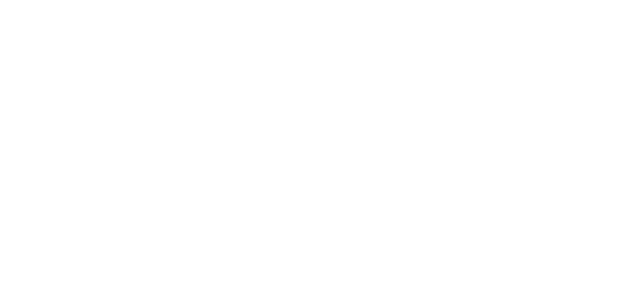
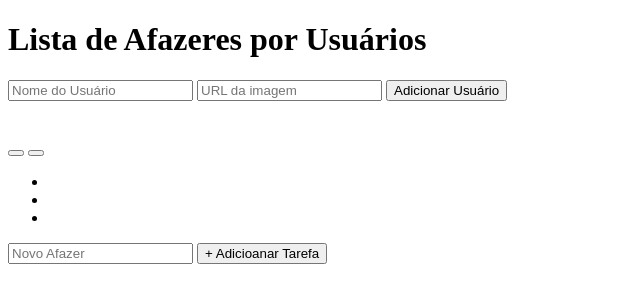
Before and after one commit to Pnonato/Desafio-1, a plain HTML site: page index.html in a window 1280 px wide. Shown: the whole page, without its empty margins (0-640 px from the left). Drawn offline with Linux system fonts and the light colour scheme.

Commit message:
feat: html file

```diff
--- a/index.html
+++ b/index.html
@@ -8,6 +8,39 @@
 </head>
 <body>
 
+    <div id="main-container">
+        <h1>Lista de Afazeres por Usuários</h1>
+
+        <div id="user-container">
+
+            <input type="text" placeholder="Nome do Usuário">
+            <input type="text" placeholder="URL da imagem">
+            <button id="addUser">Adicionar Usuário</button>
+
+        </div>
+
+
+        <div id="task-container">
+            <img src="" alt="">
+            <h2></h2>
+            <button></button>
+            <button></button>
+
+            <ul>
+                <li></li>
+                <li></li>
+                <li></li>
+            </ul>
+
+            <input type="text" placeholder="Novo Afazer">
+            <button > + Adicioanar Tarefa</button>
+
+        </div>
+
+
+    </div>
+
+
 
 
     <script src="./script/main.js"></script>
```
